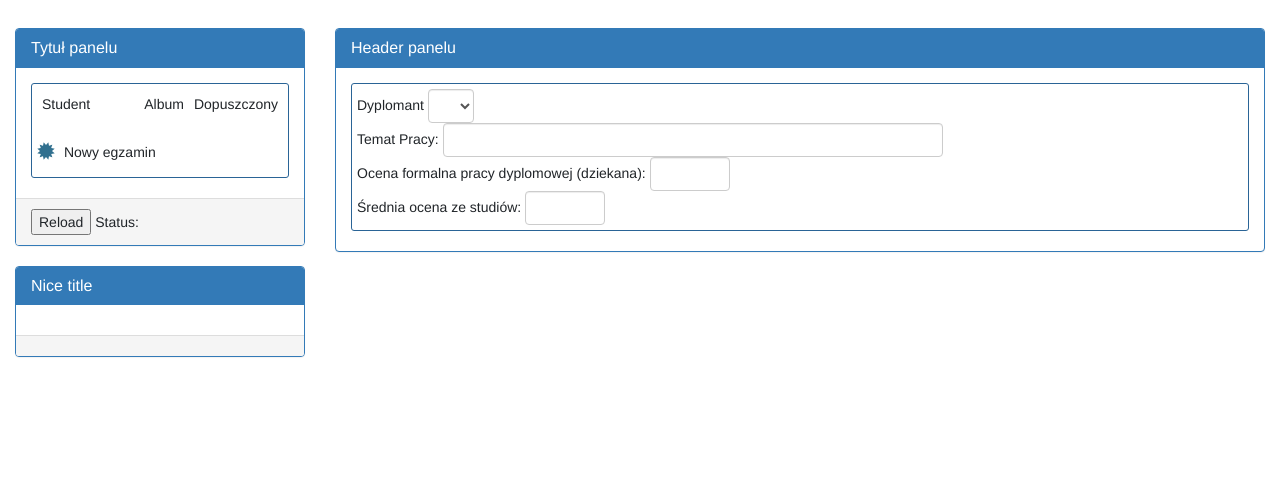
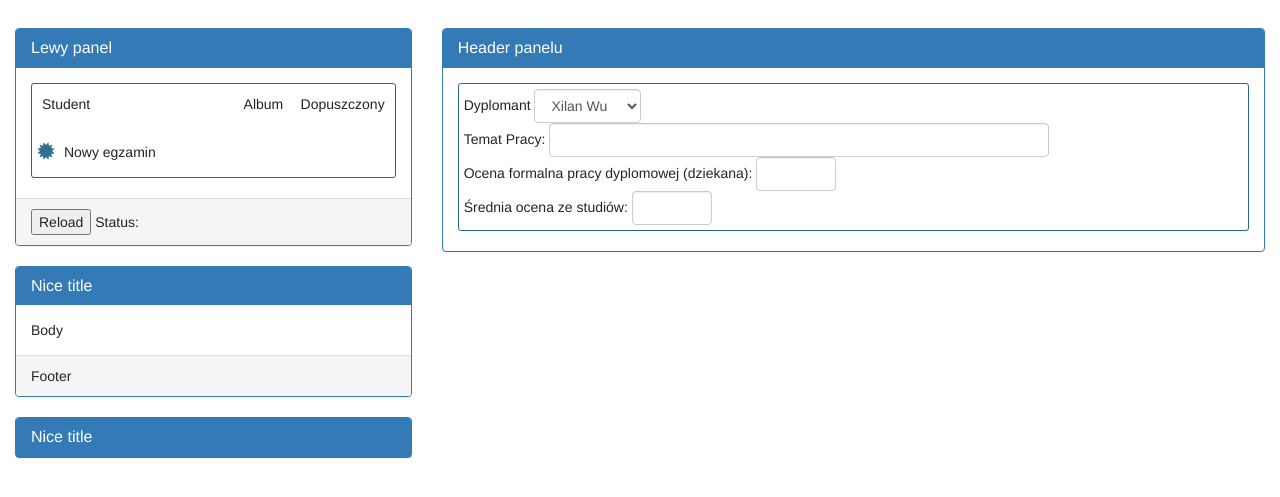
Before and after one commit to teamWSIZ/AngularAndLess, a plain HTML site: page Zajecia4/PaneleTabele/index.html in a window 1280 px wide. Shown: the part 57-554 px from the top of the page. Drawn offline with nearby package versions, Linux system fonts and the light colour scheme; some packages are replaced by stand-ins of ours.

Commit message:
Porządki w rezerwacjach

```diff
--- a/Zajecia4/PaneleTabele/css/style.css
+++ b/Zajecia4/PaneleTabele/css/style.css
@@ -1,8 +1,7 @@
 
 .boxed {
-    border: 1px solid;
     border-radius: 3px;
-    border-color: #2a6496;
+    border: 1px solid #2a6496;
     padding: 5px;
     margin-bottom: 5px;
 
--- a/Zajecia4/PaneleTabele/js/controllers/internetowyCtrl.js
+++ b/Zajecia4/PaneleTabele/js/controllers/internetowyCtrl.js
@@ -3,7 +3,7 @@
 angular.module('myApp.controllers').controller('internetowyCtrl',
     ['$rootScope','$scope', '$http',
         function ($rootScope, $scope, $http) {
-            console.log('Uruchamiam kontroler netowy');
+            console.log('Uruchamiam internetowyCtrl');
             $scope.M = {};
             $scope.M.posty = [];
             $scope.fff = '';
--- a/Zajecia4/PaneleTabele/js/mainApp.js
+++ b/Zajecia4/PaneleTabele/js/mainApp.js
@@ -24,7 +24,16 @@ app.config(['$routeProvider', function ($routeProvider) {
 }]);
 
 app.run(function ($rootScope) {
+    console.log('Uruchamiam app.run');
     //Model object --- main data
     $rootScope.M = {};
     $rootScope.M.url = 'http://localhost:8090/forum-0.1.1/';
+
+    $rootScope.dyplomanci = [
+        {nazwisko:'Xilan', imie:'Wu', studentid:1},
+        {nazwisko:'Xi', imie:'Jinping', studentid:2},
+        {nazwisko:'Hu', imie:'Jintao', studentid:3}
+    ];
+    $rootScope.M.selEgz = {};
+    $rootScope.M.selEgz.student = $rootScope.dyplomanci[0];
 });
--- a/Zajecia4/PaneleTabele/partials/otherView.html
+++ b/Zajecia4/PaneleTabele/partials/otherView.html
@@ -1,8 +1,8 @@
-<div class="col-sm-3">
+<div class="col-sm-4">
   <div class="panel panel-primary" >
 
     <h3 class="panel-heading panel-title">
-            Tytuł panelu
+      Lewy panel
     </h3>
 
     <div class="panel-body" >
@@ -43,27 +43,41 @@
 
     <div class="panel-footer">
       <button ng-click="loadAllLists()">Reload</button>
-            <span>
-                Status:  <br>
+      <span> Status:  <br>
       </span>
     </div>
   </div>
 
-
+  <!--Drugi panel poniżej-->
   <div class="panel panel-primary">
     <h3 class="panel-heading panel-title"> Nice title  </h3>
 
     <div class="panel-body">
+      Body
     </div>
 
     <div class="panel-footer">
+      Footer
     </div>
+  </div>
+  <!--Trzeci panel poniżej-->
+  <div class="panel panel-primary">
+    <h3 class="panel-heading panel-title"> Nice title  </h3>
+
+    <div class="panel-body"  ng-hide="true">
+      Body
+    </div>
+
+    <div class="panel-footer" ng-hide="true">
+      Footer
     </div>
   </div>
 
+</div>
 
-<!-- Szczegóły egzaminu -->
-<div class="col-sm-9">
+
+<!-- Prawy panel -->
+<div class="col-sm-8">
 
   <div class="panel panel-primary" >
 
```
Also changed, not shown: Zajecia4/PaneleTabele/js/controllers/masterCtrl.js (+6 -3 lines), Zajecia4/PaneleTabele/partials/rezerwacjeView.html (+6 -3 lines). Lines whose indentation alone changed are shown as unchanged.
